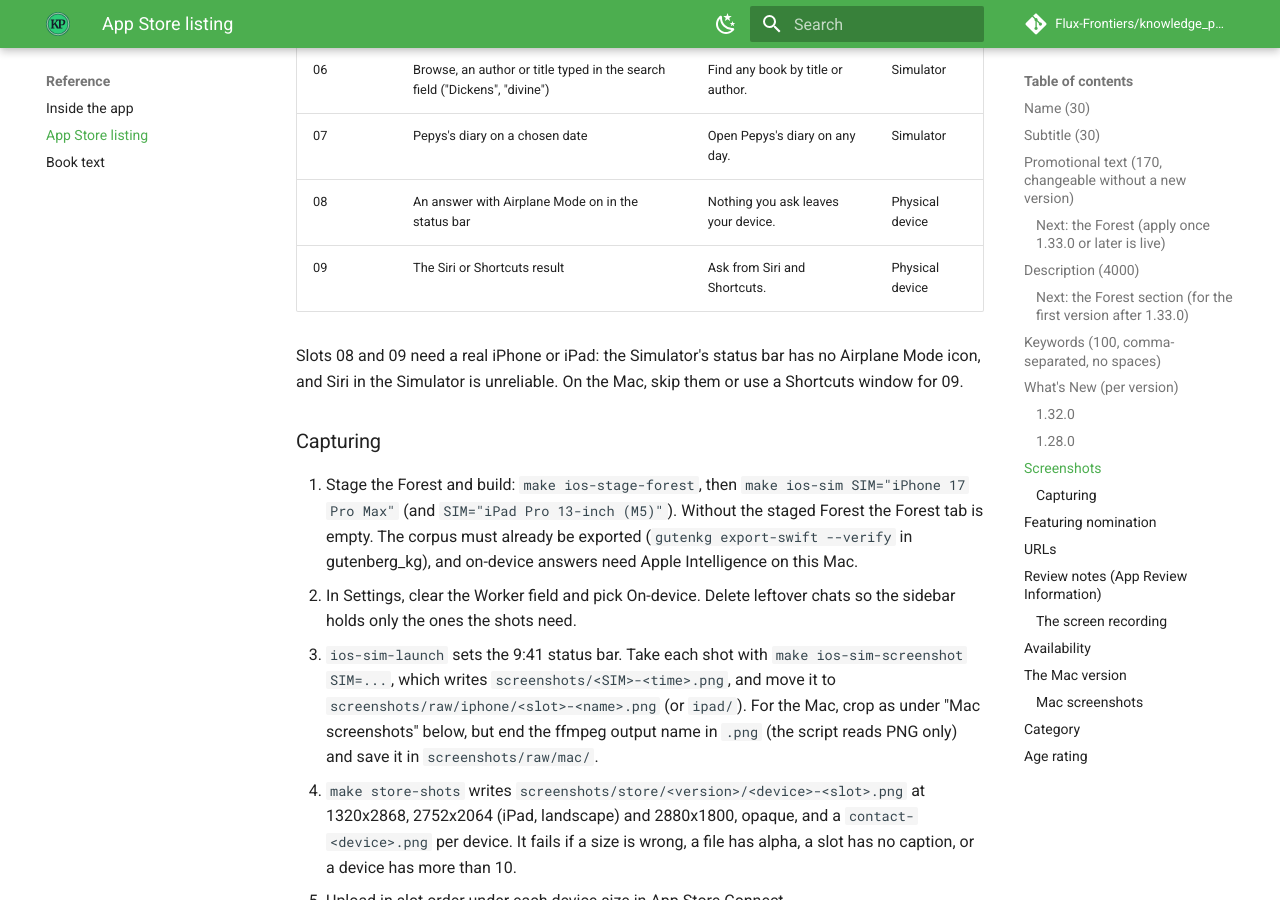
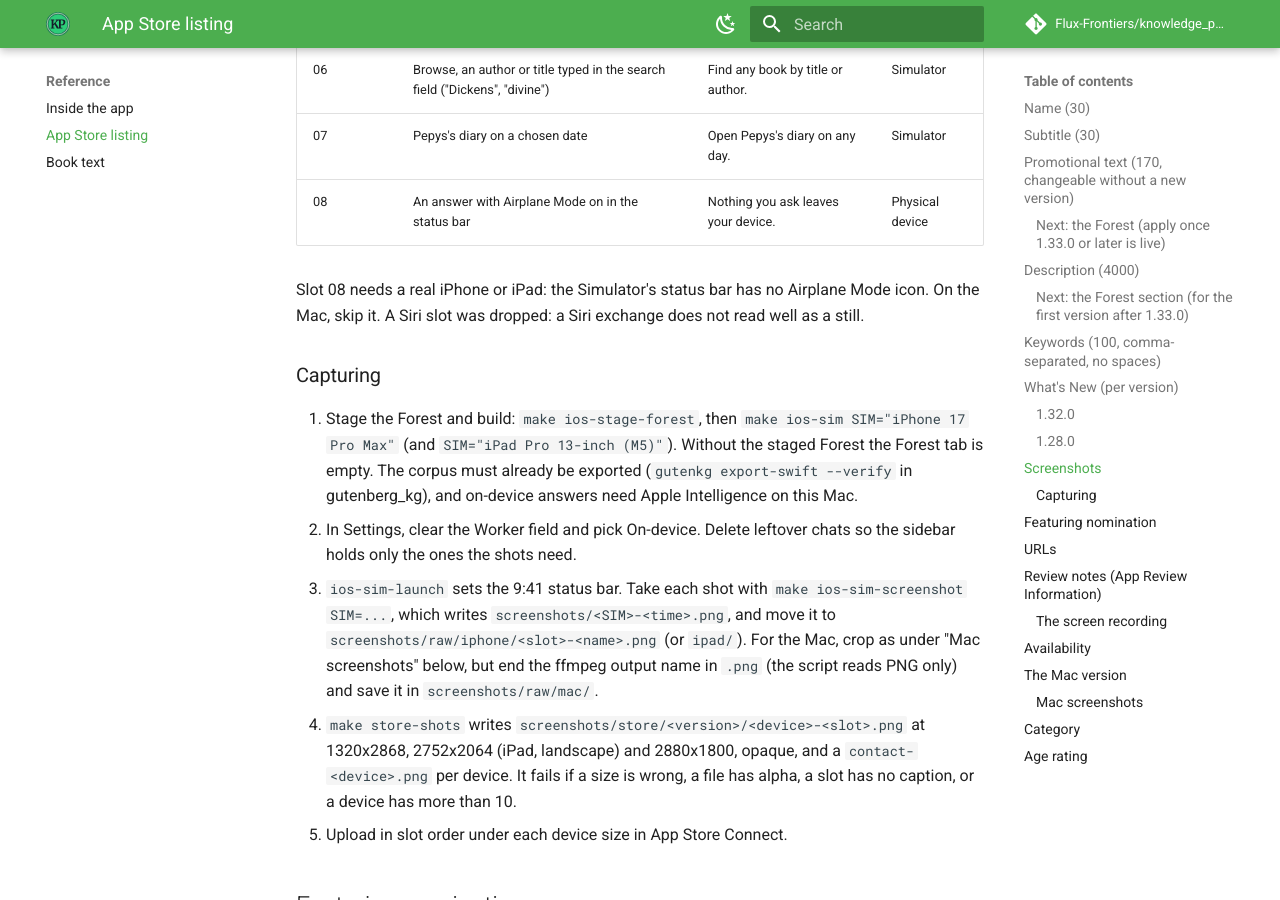
Before and after one commit to Flux-Frontiers/knowledge_press, an MkDocs documentation site: the page built from docs/APP_STORE_LISTING.md, in a window 1280 px wide and 900 px high, scrolled down 4253 px. Built offline with MkDocs 1.6.1 and Material for MkDocs 9.7.7, drawn with Linux system fonts in a browser that asks for light colours; comment, search, counter and statistics services are not loaded.

Commit message:
chore(store): eight shots; drop the Siri slot
Slot 08 (Airplane Mode) is captured on iPhone and iPad. A Siri
exchange does not read well as a still, so slot 09 and its caption
go.

Co-Authored-By: Claude Opus 5.5 <noreply@anthropic.com>

```diff
--- a/docs/APP_STORE_LISTING.md
+++ b/docs/APP_STORE_LISTING.md
@@ -185,11 +185,10 @@ device.
 | 06 | Browse, an author or title typed in the search field ("Dickens", "divine") | Find any book by title or author. | Simulator |
 | 07 | Pepys's diary on a chosen date | Open Pepys's diary on any day. | Simulator |
 | 08 | An answer with Airplane Mode on in the status bar | Nothing you ask leaves your device. | Physical device |
-| 09 | The Siri or Shortcuts result | Ask from Siri and Shortcuts. | Physical device |
 
-Slots 08 and 09 need a real iPhone or iPad: the Simulator's status bar has no
-Airplane Mode icon, and Siri in the Simulator is unreliable. On the Mac, skip
-them or use a Shortcuts window for 09.
+Slot 08 needs a real iPhone or iPad: the Simulator's status bar has no
+Airplane Mode icon. On the Mac, skip it. A Siri slot was dropped: a Siri
+exchange does not read well as a still.
 
 ### Capturing
 
```
Also changed, not shown: 1 other file.
